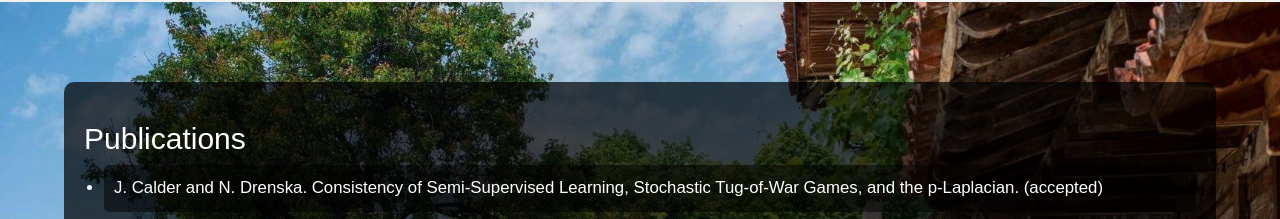
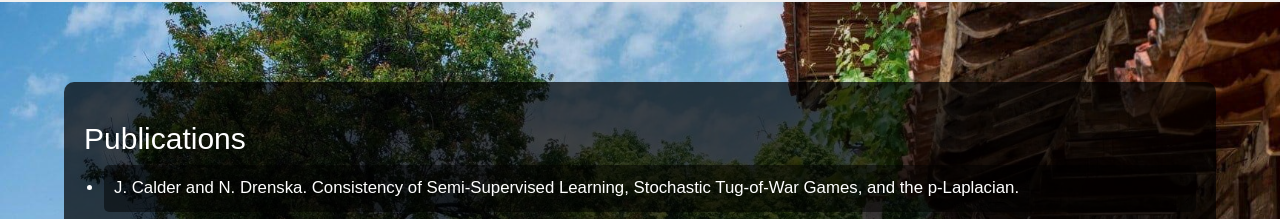
Before and after one commit to NadiaDrenska/website, a website: page research.html in a window 1280 px wide. Shown: the part 870-1089 px from the top of the page. Drawn offline with nearby package versions, Linux system fonts and the light colour scheme.

Commit message:
Update research.html

```diff
--- a/research.html
+++ b/research.html
@@ -172,7 +172,7 @@
             <div class="background-section-content scrollable-list">
                 <h2>Publications</h2>
                 <ul>
-                    <li>J. Calder and N. Drenska. Consistency of Semi-Supervised Learning, Stochastic Tug-of-War Games, and the p-Laplacian. (accepted)</li>
+                    <li>J. Calder and N. Drenska. Consistency of Semi-Supervised Learning, Stochastic Tug-of-War Games, and the p-Laplacian. </li>
                     <li>D. Mosaphir, J. Calder, and N. Drenska. Numerical Solution of a PDE Arising from Prediction with Expert Advice. (submitted)</li>
                     <li>J. Calder and N. Drenska. Asymptotically Optimal Strategies for Online Prediction with History-Dependent Experts. Journal of Fourier Analysis and Applications, 27, article 20, 2020, <a href="https://doi.org/10.1007/s00041-021-09815-4" target="_blank">https://doi.org/10.1007/s00041-021-09815-4</a></li>
                     <li>N. Drenska and J. Calder. Online Prediction with History-Dependent Experts: The General Case. Communications on Pure and Applied Mathematics (CPAM), 2022, <a href="https://doi.org/10.1002/cpa.22049" target="_blank">https://doi.org/10.1002/cpa.22049</a></li>
```
